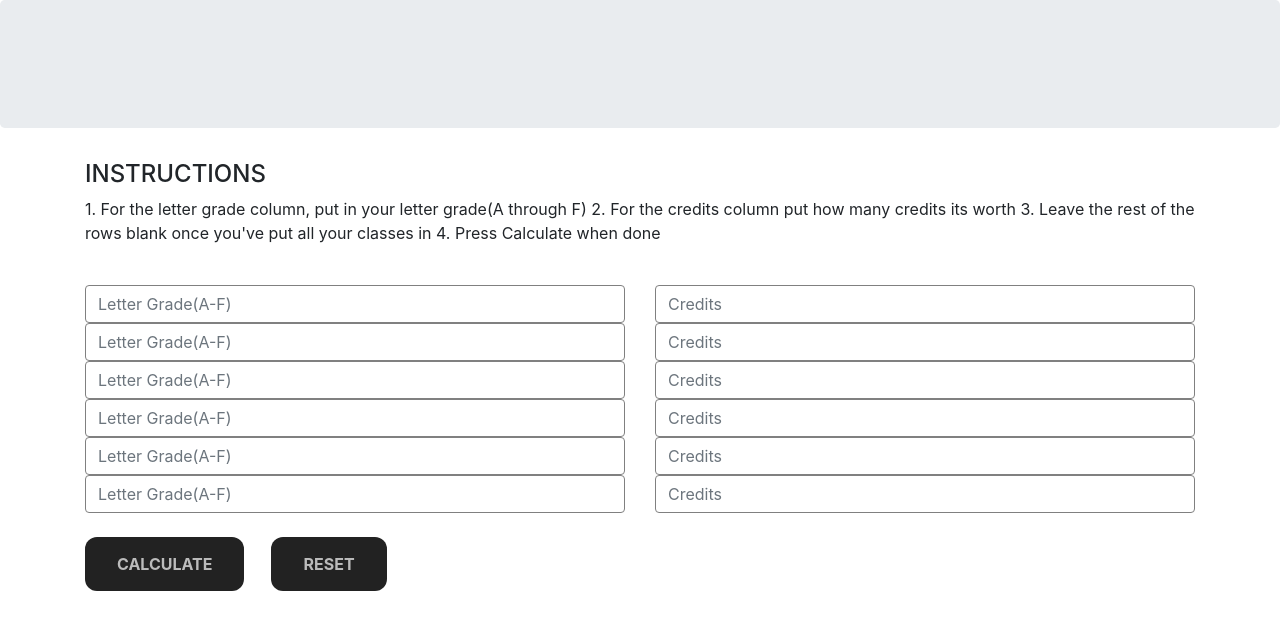
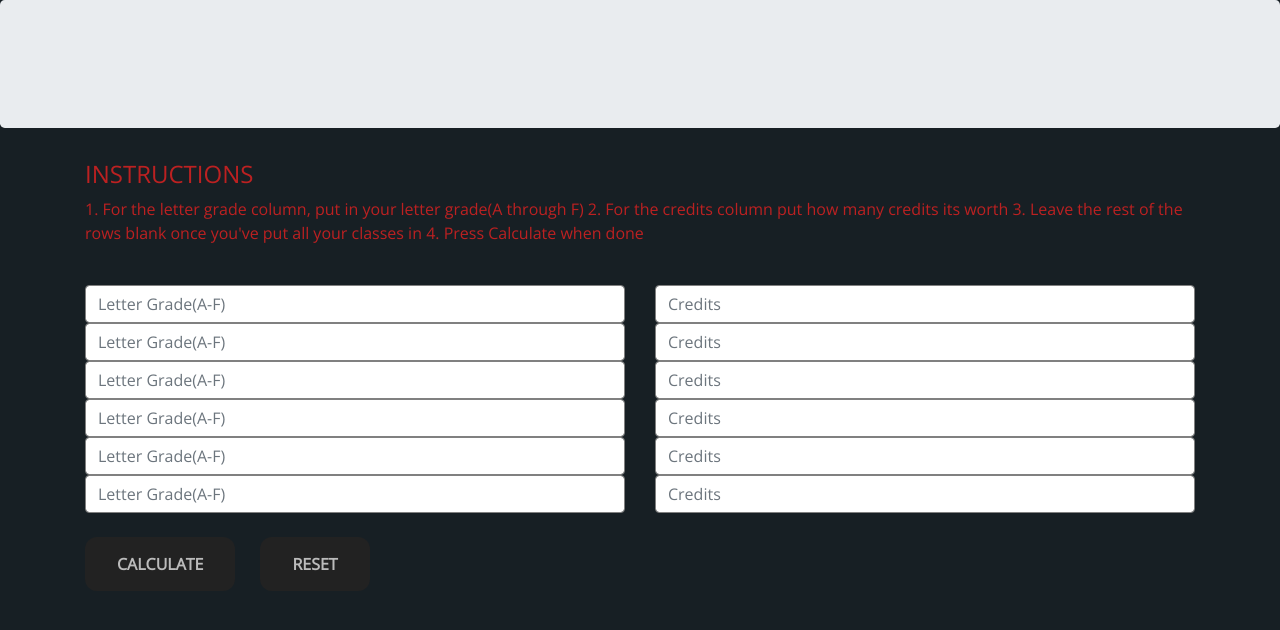
Before and after one commit to papaJCL/GPA-Calculator, a React (Create React App) app in the folder gpa/: page / in a window 1280 px wide. Shown: the top 630 px of the page. Built offline with nearby package versions, Linux system fonts and the light colour scheme.

Commit message:
Added CSS

```diff
--- /dev/null
+++ b/gpa/src/App.css
@@ -0,0 +1,6 @@
+body {
+    height: 100%;
+    font-family: 'Open Sans', sans-serif;
+    color:rgba(212, 33, 33, 0.87);
+    background-color:#171F24;
+}
--- a/gpa/src/App.js
+++ b/gpa/src/App.js
@@ -4,6 +4,7 @@ import { Row, Col, Container, Jumbotron } from 'react-bootstrap';
 import Swal from 'sweetalert2'
 import '../node_modules/@sweetalert2/theme-dark';
 import styled from 'styled-components';
+import './App.css'
 
 
 // ===========================================================================
```
